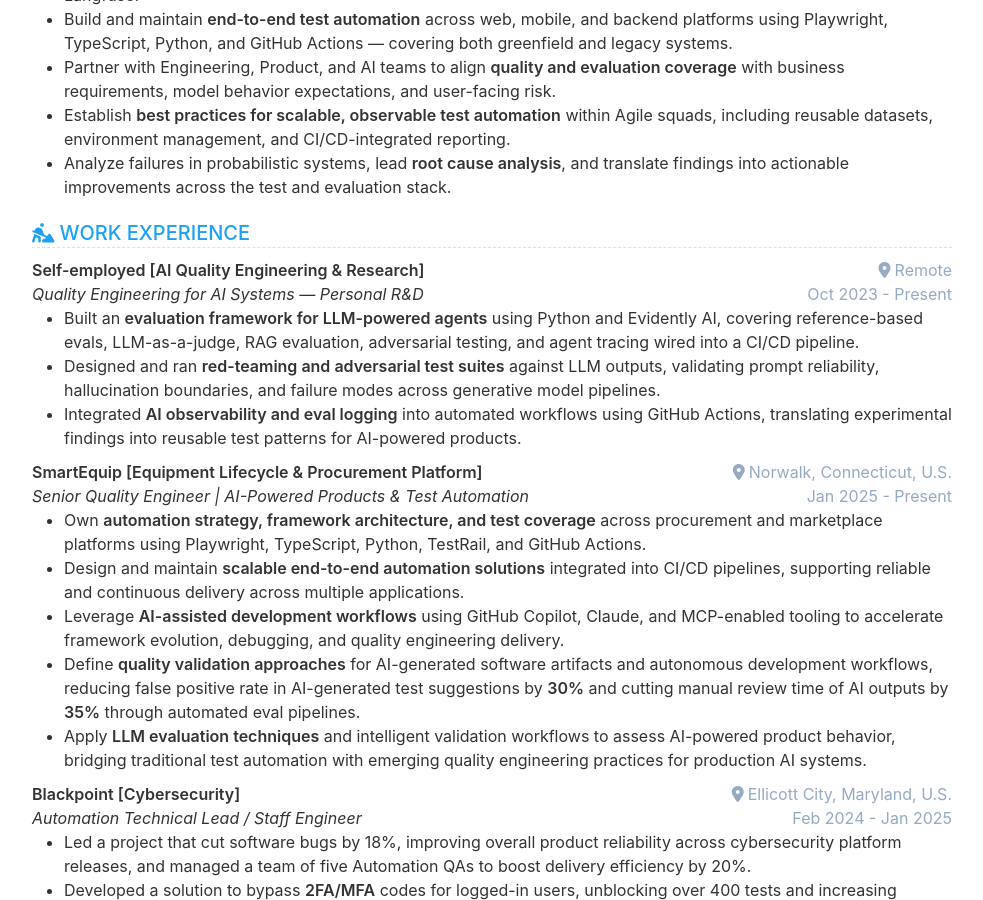
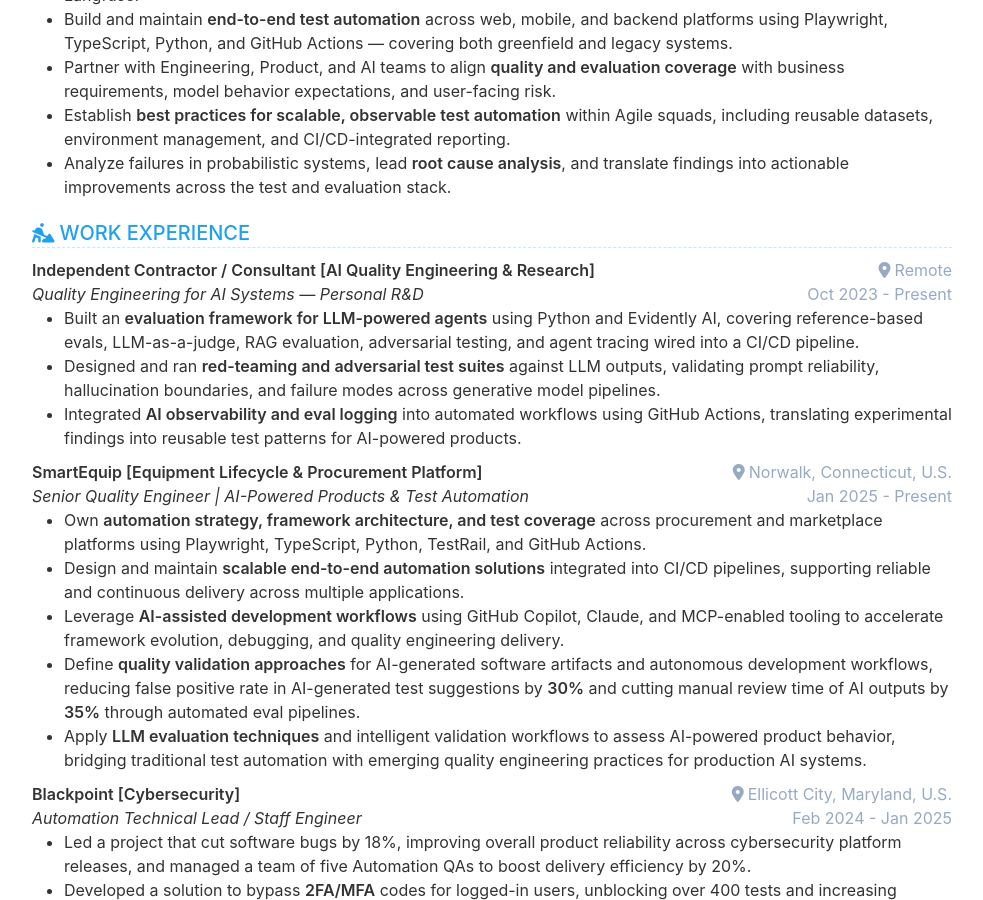
Before and after one commit to cvera08/full-resume, a Jekyll site: the page built from index.html, in a window 1280 px wide and 900 px high, scrolled down 2145 px. Shown: the whole window, without its empty margins (148-1131 px from the left). Built offline with Jekyll 4.4.1, drawn with Linux system fonts in a browser that asks for light colours.

Commit message:
chore(cv): rename Self-employed to Independent Contractor / Consultant

```diff
--- a/_data/data.yml
+++ b/_data/data.yml
@@ -121,7 +121,7 @@ experience:
   description: |
 
   items:
-    - company: Self-employed [AI Quality Engineering & Research]
+    - company: Independent Contractor / Consultant [AI Quality Engineering & Research]
       date: Oct 2023 - Present
       role: Quality Engineering for AI Systems — Personal R&D
       location: Remote
```
